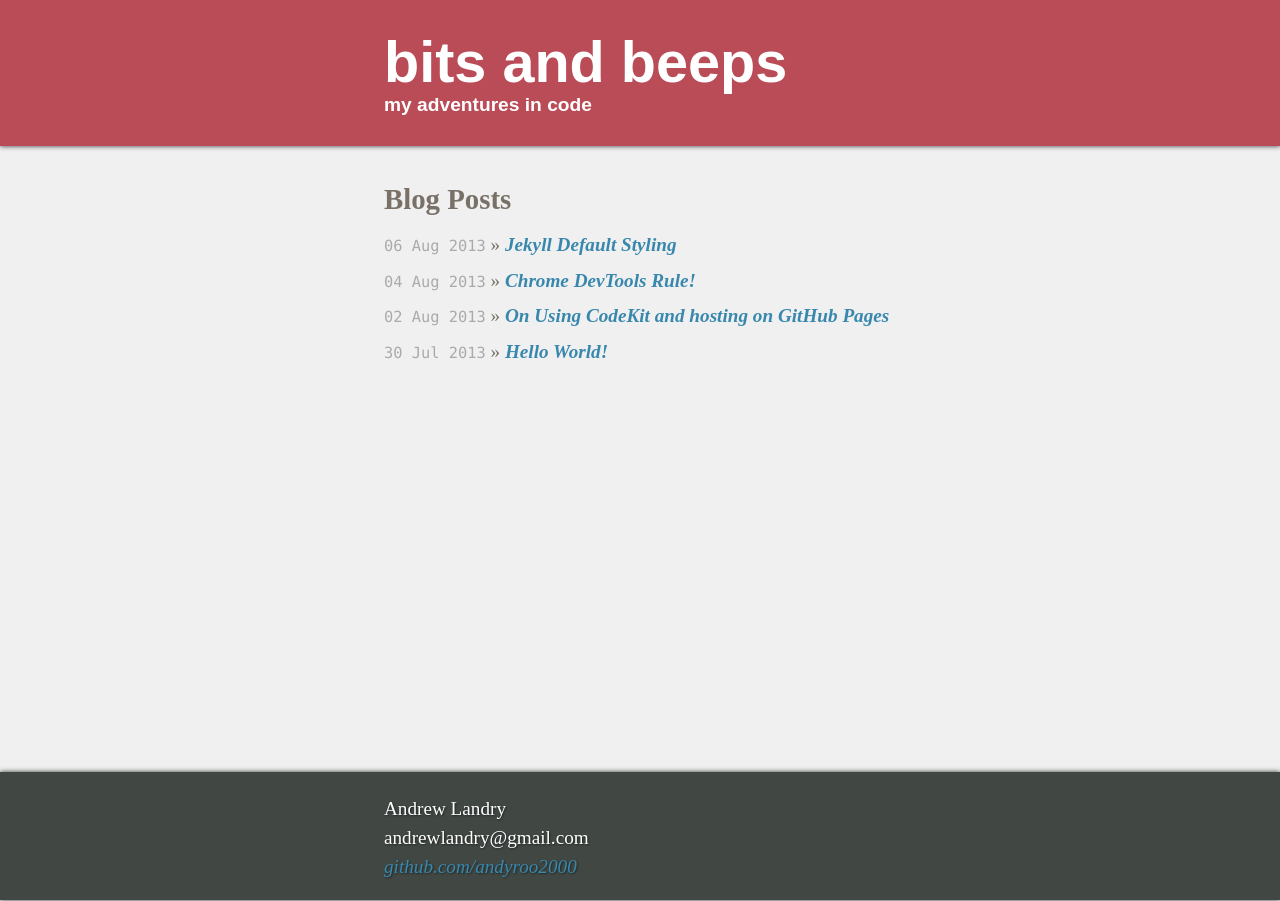
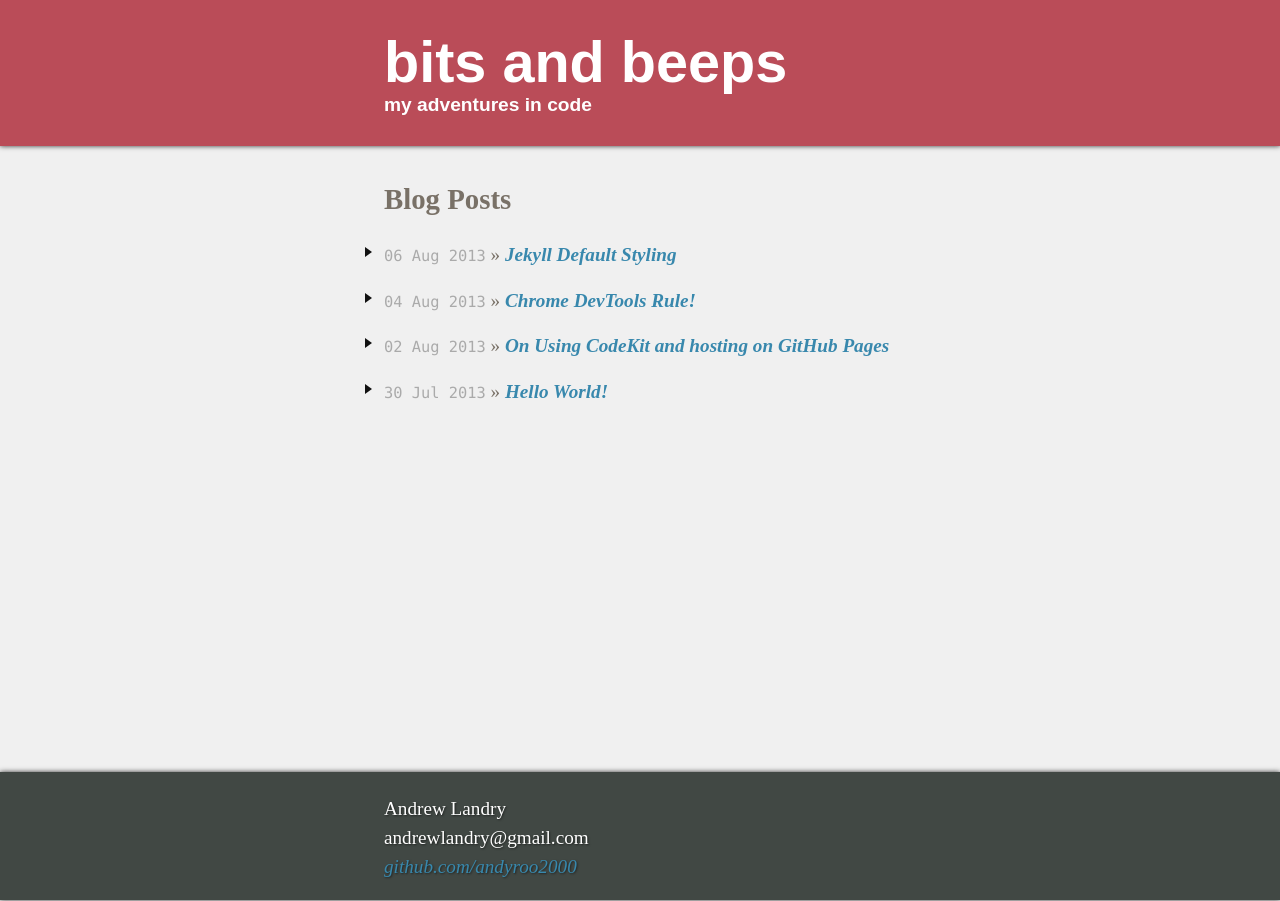
Before and after one commit to andyroo2000/andyroo2000.github.io, a Jekyll site: the page built from index.html, in a window 1280 px wide. Built offline with Jekyll 4.4.1, drawn with Linux system fonts in a browser that asks for light colours; Markdown is read by kramdown in place of the engine named in the settings.

Commit message:
Style list items with triangle bullets

```diff
--- a/css/global.css
+++ b/css/global.css
@@ -247,50 +247,64 @@ footer .contact {
   padding: 0.2em 0em 0em 0em;
 }
 
+/* line 150, ../scss/_main.scss */
+li:before {
+  content: "";
+  border-color: transparent #111;
+  border-style: solid;
+  border-width: 0.30em 0 0.30em 0.40em;
+  display: block;
+  height: 0;
+  width: 0;
+  left: -1em;
+  top: 1em;
+  position: relative;
+}
+
 /*****************************************************************************/
 /*
 /* Posts
 /*
 /*****************************************************************************/
 /* standard */
-/* line 157, ../scss/_main.scss */
+/* line 170, ../scss/_main.scss */
 article pre {
   border: 1px solid #ddd;
   background-color: #eef;
   padding: 0 .4em;
 }
 
-/* line 163, ../scss/_main.scss */
+/* line 176, ../scss/_main.scss */
 article ul, article ol {
   margin-left: 1.35em;
 }
 
-/* line 167, ../scss/_main.scss */
+/* line 180, ../scss/_main.scss */
 article code {
   border: 1px solid #ddd;
   background-color: #eef;
   padding: 0 .2em;
 }
 
-/* line 173, ../scss/_main.scss */
+/* line 186, ../scss/_main.scss */
 article pre code {
   border: none;
 }
 
 /* terminal */
-/* line 178, ../scss/_main.scss */
+/* line 191, ../scss/_main.scss */
 article pre.terminal {
   border: 1px solid #000;
   background-color: #333;
   color: #FFF;
 }
 
-/* line 184, ../scss/_main.scss */
+/* line 197, ../scss/_main.scss */
 article pre.terminal code {
   background-color: #333;
 }
 
-/* line 188, ../scss/_main.scss */
+/* line 201, ../scss/_main.scss */
 article {
   padding: 0 0 1.5em 0;
   border-bottom: 1px solid gray;
@@ -298,7 +312,7 @@ article {
 
 /* MEDIA QUERIES-------- */
 @media screen and (min-width: 1271px) {
-  /* line 199, ../scss/_main.scss */
+  /* line 212, ../scss/_main.scss */
   .content, header, footer {
     width: 40%;
     margin-left: auto;
@@ -306,7 +320,7 @@ article {
   }
 }
 @media screen and (max-width: 1270px) {
-  /* line 207, ../scss/_main.scss */
+  /* line 220, ../scss/_main.scss */
   .content, header, footer {
     margin-left: auto;
     margin-right: auto;
@@ -314,38 +328,38 @@ article {
   }
 }
 @media screen and (max-width: 1050px) {
-  /* line 215, ../scss/_main.scss */
+  /* line 228, ../scss/_main.scss */
   .content, header, footer {
     width: 57%;
   }
 }
 @media screen and (max-width: 950px) {
-  /* line 221, ../scss/_main.scss */
+  /* line 234, ../scss/_main.scss */
   .content, header, footer {
     width: 68%;
   }
 }
 @media screen and (max-width: 750px) {
-  /* line 227, ../scss/_main.scss */
+  /* line 240, ../scss/_main.scss */
   .content, header, footer {
     width: 75%;
   }
 }
 @media screen and (max-width: 550px) {
-  /* line 233, ../scss/_main.scss */
+  /* line 246, ../scss/_main.scss */
   .content, header, footer {
     width: 85%;
   }
 }
 @media screen and (max-width: 480px) {
-  /* line 239, ../scss/_main.scss */
+  /* line 252, ../scss/_main.scss */
   .content, header, footer {
     width: 95%;
   }
 }
 /* Font-size change for title for small screens*/
 @media screen and (max-width: 615px) {
-  /* line 246, ../scss/_main.scss */
+  /* line 259, ../scss/_main.scss */
   header h1.title {
     font-size: 2em;
   }
```
Also changed, not shown: scss/_main.scss (+13 -0 lines).
